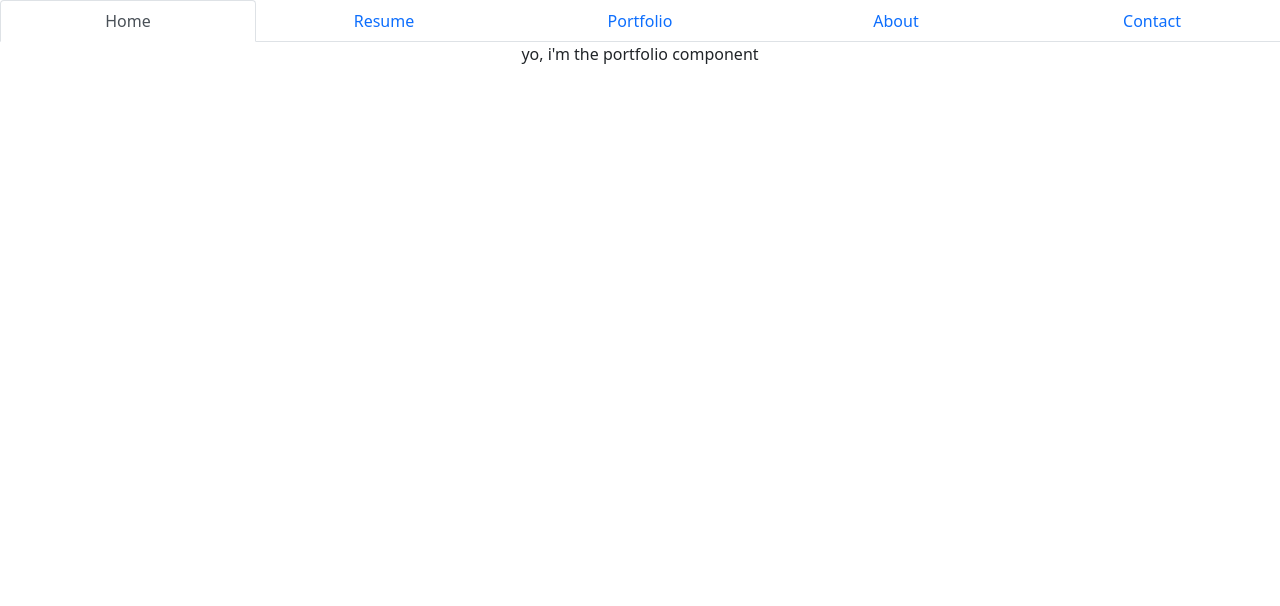
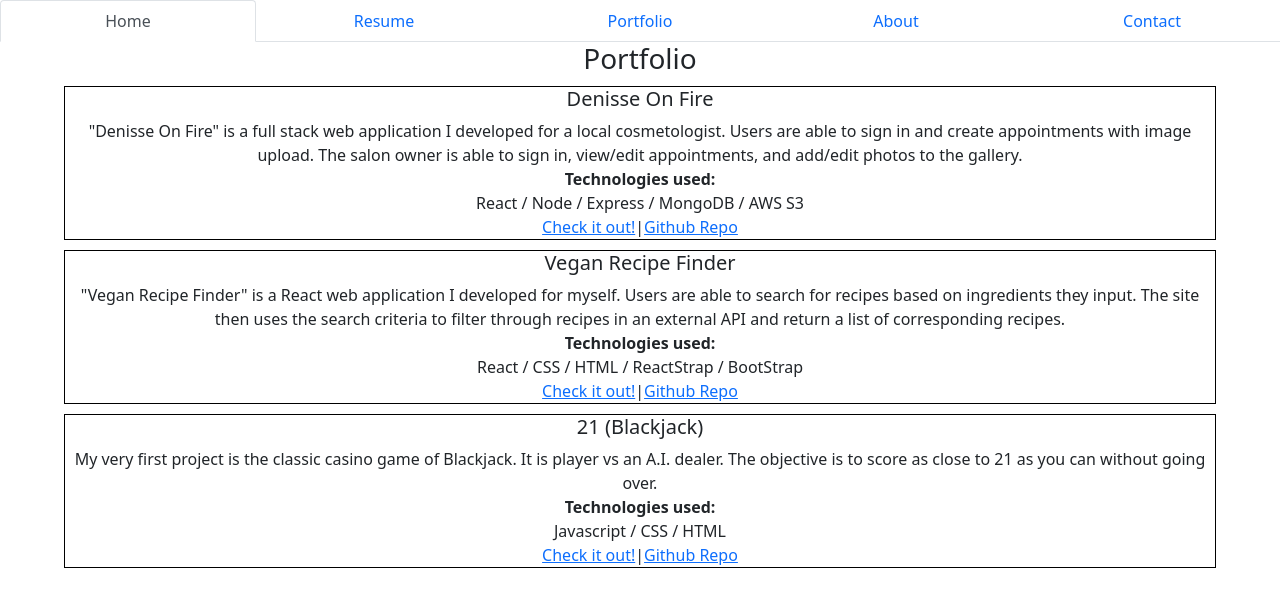
Before and after one commit to ronniexrogers/ronnie-rogers-portfolio, a React (Create React App) app: page /Portfolio in a window 1280 px wide. Shown: the top 606 px of the page. Built offline with nearby package versions, Linux system fonts and the light colour scheme.

Commit message:
content added to portfolio section

```diff
--- a/src/App.css
+++ b/src/App.css
@@ -1,5 +1,8 @@
 .App {
   text-align: center;
+  position: relative;
+  min-height: 100vh;
+  background-color: rgba(255, 255, 255, 0.479);
 }
 
 .footer{
@@ -37,3 +40,28 @@ a{
   height: 40%;
   border: 1px solid black;
 }
+
+.contact {
+  background-color: rgba(255, 255, 255, 0.479);
+  height: 100vh;
+  width: 100vw;
+  margin: 10px auto;
+}
+
+.contact-form{
+  width: 90%;
+  margin: 10px auto;
+  border: solid rgba(0, 0, 0, 0.089) 1px;
+  border-radius: 2%;
+  align-content: center;
+}
+
+.captcha{
+  margin: 10px auto 10px;
+}
+
+.project-div, .about-text{
+  margin: 10px auto;
+  width: 90%;
+  border: solid black 1px;
+}
--- a/src/app_components/Contact.js
+++ b/src/app_components/Contact.js
@@ -41,6 +41,7 @@ const Contact = () => {
     return (
         <div className="contact">
             <h3>Let's get in touch!</h3>
+        <div className="contact-form">
             <Form onSubmit={ handleSubmit }>
                 <FormGroup>
                 <Input type="text" id="name" name="name" placeholder="Name" required="true" onChange={(e) => setName(e.target.value)}  />
@@ -64,6 +65,7 @@ const Contact = () => {
                 />
                 <Button className="form-button" color="primary" block type="submit">Send</Button>
             </Form>
+            </div>
         </div>
      )
 }
--- a/src/app_components/Portfolio.js
+++ b/src/app_components/Portfolio.js
@@ -1,7 +1,40 @@
 const Portfolio = () => {
     return (
         <div className="portfolio">
-            yo, i'm the portfolio component
+            <h3>Portfolio</h3>
+            <div className="project-div">
+                <h5>Denisse On Fire</h5>
+                "Denisse On Fire" is a full stack web application I developed for a local cosmetologist.  Users are able to sign in and create appointments with image upload.  The salon owner is able to sign in, view/edit appointments, and add/edit photos to the gallery.
+                <br></br>
+                <b>Technologies used:</b>
+                <br></br>
+                React / Node / Express / MongoDB / AWS S3
+                <br></br>
+                <a target="_blank" rel="noopener noreferrer" href="https://www.Denisseonfire.com">Check it out!</a>|
+                <a target="_blank" rel="noopener noreferrer" href="https://github.com/ronniexrogers/salon-app">Github Repo</a>
+            </div>
+            <div className="project-div">
+                <h5>Vegan Recipe Finder</h5>
+                "Vegan Recipe Finder" is a React web application I developed for myself.  Users are able to search for recipes based on ingredients they input.  The site then uses the search criteria to filter through recipes in an external API and return a list of corresponding recipes.
+                <br></br>
+                <b>Technologies used:</b>
+                <br></br>
+                React / CSS / HTML / ReactStrap / BootStrap
+                <br></br>
+                <a target="_blank" rel="noopener noreferrer" href="https://veganrecipefinder.netlify.app/">Check it out!</a>|
+                <a target="_blank" rel="noopener noreferrer" href="https://github.com/ronniexrogers/vegan-recipe-maker">Github Repo</a>
+            </div>
+            <div className="project-div">
+                <h5>21 (Blackjack)</h5>
+                My very first project is the classic casino game of Blackjack.  It is player vs an A.I. dealer.  The objective is to score as close to 21 as you can without going over.
+                <br></br>
+                <b>Technologies used:</b>
+                <br></br>
+                Javascript / CSS / HTML
+                <br></br>
+                <a target="_blank" rel="noopener noreferrer" href="https://ronnie-rogers-blackjack.netlify.app/">Check it out!</a>|
+                <a target="_blank" rel="noopener noreferrer" href="https://github.com/ronniexrogers/blackjack-game">Github Repo</a>
+            </div>
         </div>
      )
 }
```
